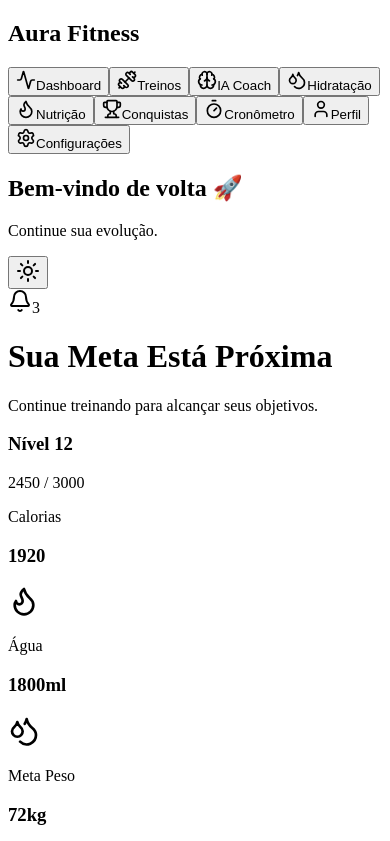
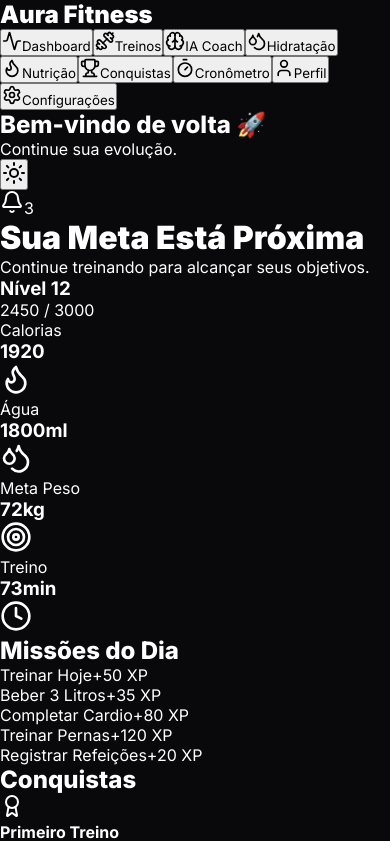
Before and after one commit to andreyribeiro392-coder/Drike.site, a React (Vite) app: page / in a window 390 px wide. Shown: the top 841 px of the page. Built offline with nearby package versions, Linux system fonts and the light colour scheme.

Commit message:
Update index.css

```diff
--- a/src/index.css
+++ b/src/index.css
@@ -1,180 +1,296 @@
-import {
-  Dumbbell,
-  Flame,
-  Droplets,
-  Trophy,
-  Calendar,
-  Target,
-  Brain,
-  Users
-} from "lucide-react";
+/* ===================================== */
+/* AURA FITNESS PREMIUM */
+/* INDEX.CSS */
+/* ===================================== */
 
-export default function Dashboard() {
-  return (
-    <div className="min-h-screen bg-black text-white p-8">
+@import url('https://fonts.googleapis.com/css2?family=Inter:wght@300;400;500;600;700;800;900&display=swap');
 
-      {/* Header */}
-      <div className="flex justify-between items-center mb-10">
-        <div>
-          <h1 className="text-5xl font-bold">
-            Bem-vindo de volta, Atleta 🚀
-          </h1>
+*{
+margin:0;
+padding:0;
+box-sizing:border-box;
+font-family:'Inter',sans-serif;
+}
 
-          <p className="text-cyan-400 mt-2">
-            Nível 12 • 2.450 XP • Focado na missão
-          </p>
-        </div>
+html{
+scroll-behavior:smooth;
+}
 
-        <div className="bg-zinc-900 rounded-3xl p-4 border border-cyan-500">
-          <h3 className="font-bold">Sua Conta</h3>
-          <p className="text-zinc-400">Pro Member</p>
-        </div>
-      </div>
+body{
+background:#09090b;
+color:white;
+overflow-x:hidden;
+}
 
-      {/* Hero */}
-      <div className="bg-gradient-to-r from-cyan-600 to-purple-700 p-8 rounded-3xl mb-8">
-        <h2 className="text-4xl font-bold">
-          Meta da Semana
-        </h2>
+#root{
+min-height:100vh;
+}
 
-        <p className="mt-3 text-lg">
-          Complete 5 treinos e ganhe +500 XP.
-        </p>
+/* SCROLLBAR */
 
-        <div className="w-full bg-black/20 h-5 rounded-full mt-5">
-          <div className="bg-white h-5 rounded-full w-3/5"></div>
-        </div>
-      </div>
+::-webkit-scrollbar{
+width:10px;
+}
 
-      {/* Stats */}
-      <div className="grid grid-cols-4 gap-6 mb-8">
+::-webkit-scrollbar-track{
+background:#111827;
+}
 
-        <div className="bg-zinc-900 p-6 rounded-3xl">
-          <Flame size={30} />
-          <h3 className="text-zinc-400 mt-3">
-            Calorias Hoje
-          </h3>
-          <p className="text-4xl font-bold mt-2">
-            1.240
-          </p>
-        </div>
+::-webkit-scrollbar-thumb{
+background:#06b6d4;
+border-radius:999px;
+}
 
-        <div className="bg-zinc-900 p-6 rounded-3xl">
-          <Droplets size={30} />
-          <h3 className="text-zinc-400 mt-3">
-            Água
-          </h3>
-          <p className="text-4xl font-bold mt-2">
-            2.3L
-          </p>
-        </div>
+::-webkit-scrollbar-thumb:hover{
+background:#22d3ee;
+}
 
-        <div className="bg-zinc-900 p-6 rounded-3xl">
-          <Target size={30} />
-          <h3 className="text-zinc-400 mt-3">
-            Meta Peso
-          </h3>
-          <p className="text-4xl font-bold mt-2">
-            76kg
-          </p>
-        </div>
+/* ANIMAÇÕES */
 
-        <div className="bg-zinc-900 p-6 rounded-3xl">
-          <Trophy size={30} />
-          <h3 className="text-zinc-400 mt-3">
-            Sequência
-          </h3>
-          <p className="text-4xl font-bold mt-2">
-            18 Dias
-          </p>
-        </div>
+@keyframes fadeIn{
+from{
+opacity:0;
+transform:translateY(15px);
+}
+to{
+opacity:1;
+transform:translateY(0);
+}
+}
 
-      </div>
+@keyframes pulseGlow{
+0%{
+box-shadow:0 0 0px rgba(34,211,238,.2);
+}
+50%{
+box-shadow:0 0 25px rgba(34,211,238,.7);
+}
+100%{
+box-shadow:0 0 0px rgba(34,211,238,.2);
+}
+}
 
-      {/* Treino e IA */}
-      <div className="grid grid-cols-2 gap-8 mb-8">
+@keyframes float{
+0%{
+transform:translateY(0px);
+}
+50%{
+transform:translateY(-10px);
+}
+100%{
+transform:translateY(0px);
+}
+}
 
-        <div className="bg-zinc-900 rounded-3xl p-6">
-          <div className="flex items-center gap-3">
-            <Dumbbell />
-            <h2 className="text-2xl font-bold">
-              Treino de Hoje
-            </h2>
-          </div>
+/* CARDS */
 
-          <div className="mt-5 space-y-4">
-            <div className="bg-zinc-800 p-4 rounded-xl">
-              Supino Reto - 4x12
-            </div>
+.card{
+background:#18181b;
+border:1px solid #27272a;
+border-radius:24px;
+padding:24px;
+transition:.3s;
+animation:fadeIn .4s ease;
+}
 
-            <div className="bg-zinc-800 p-4 rounded-xl">
-              Crucifixo - 4x10
-            </div>
+.card:hover{
+transform:translateY(-5px);
+border-color:#06b6d4;
+}
 
-            <div className="bg-zinc-800 p-4 rounded-xl">
-              Tríceps Pulley - 4x12
-            </div>
-          </div>
-        </div>
+/* BOTÕES */
 
-        <div className="bg-zinc-900 rounded-3xl p-6">
-          <div className="flex items-center gap-3">
-            <Brain />
-            <h2 className="text-2xl font-bold">
-              IA Coach
-            </h2>
-          </div>
+.btn{
+border:none;
+cursor:pointer;
+padding:14px 24px;
+border-radius:14px;
+font-weight:700;
+transition:.3s;
+}
 
-          <div className="mt-5 bg-zinc-800 p-4 rounded-xl">
-            Hoje seu rendimento está acima da média.
-            Recomendo aumentar a carga em 5%.
-          </div>
+.btn-primary{
+background:#06b6d4;
+color:white;
+}
 
-          <button className="mt-5 bg-cyan-500 px-6 py-3 rounded-xl font-bold">
-            Conversar com IA
-          </button>
-        </div>
+.btn-primary:hover{
+transform:translateY(-2px);
+animation:pulseGlow 1.5s infinite;
+}
 
-      </div>
+.btn-success{
+background:#22c55e;
+color:white;
+}
 
-      {/* Grid Inferior */}
-      <div className="grid grid-cols-3 gap-6">
+.btn-danger{
+background:#ef4444;
+color:white;
+}
 
-        <div className="bg-zinc-900 p-6 rounded-3xl">
-          <Calendar />
-          <h2 className="mt-3 text-xl font-bold">
-            Calendário
-          </h2>
+.btn-warning{
+background:#eab308;
+color:black;
+}
 
-          <p className="text-zinc-400 mt-2">
-            Próximo treino amanhã às 18h.
-          </p>
-        </div>
+/* INPUTS */
 
-        <div className="bg-zinc-900 p-6 rounded-3xl">
-          <Users />
-          <h2 className="mt-3 text-xl font-bold">
-            Comunidade
-          </h2>
+input{
+outline:none;
+border:none;
+}
 
-          <p className="text-zinc-400 mt-2">
-            3 amigos treinaram hoje.
-          </p>
-        </div>
+input:focus{
+box-shadow:0 0 0 2px #06b6d4;
+}
 
-        <div className="bg-zinc-900 p-6 rounded-3xl">
-          <Trophy />
-          <h2 className="mt-3 text-xl font-bold">
-            Conquistas
-          </h2>
+/* TÍTULOS */
 
-          <p className="text-zinc-400 mt-2">
-            Medalha de 15 dias desbloqueada.
-          </p>
-        </div>
+h1{
+font-weight:900;
+}
 
-      </div>
+h2{
+font-weight:800;
+}
 
-    </div>
-  );
+h3{
+font-weight:700;
 }
+
+/* DASHBOARD */
+
+.hero-banner{
+background:linear-gradient(
+135deg,
+#06b6d4,
+#8b5cf6,
+#ec4899
+);
+padding:50px;
+border-radius:30px;
+animation:fadeIn .5s ease;
+}
+
+.hero-banner h1{
+font-size:3rem;
+}
+
+.hero-banner p{
+margin-top:15px;
+font-size:1.2rem;
+}
+
+/* XP BAR */
+
+.xp-container{
+width:100%;
+height:16px;
+background:#27272a;
+border-radius:999px;
+overflow:hidden;
+}
+
+.xp-fill{
+height:100%;
+background:linear-gradient(
+90deg,
+#06b6d4,
+#8b5cf6
+);
+}
+
+/* PERFIL */
+
+.avatar{
+width:160px;
+height:160px;
+border-radius:50%;
+object-fit:cover;
+border:5px solid white;
+}
+
+/* CRONÔMETRO */
+
+.timer-circle{
+width:320px;
+height:320px;
+border-radius:50%;
+display:flex;
+justify-content:center;
+align-items:center;
+font-size:5rem;
+font-weight:900;
+background:linear-gradient(
+135deg,
+#06b6d4,
+#8b5cf6
+);
+margin:auto;
+animation:pulseGlow 2s infinite;
+}
+
+/* EXERCÍCIOS */
+
+.exercise-card img{
+width:100%;
+height:220px;
+object-fit:cover;
+}
+
+.exercise-card{
+overflow:hidden;
+border-radius:24px;
+background:#18181b;
+transition:.3s;
+cursor:pointer;
+}
+
+.exercise-card:hover{
+transform:scale(1.03);
+}
+
+/* CONQUISTAS */
+
+.badge{
+display:flex;
+align-items:center;
+justify-content:center;
+padding:12px;
+border-radius:16px;
+background:#27272a;
+font-weight:700;
+}
+
+/* RESPONSIVO */
+
+@media(max-width:1200px){
+
+.grid-cols-4{
+grid-template-columns:
+repeat(2,minmax(0,1fr));
+}
+
+}
+
+@media(max-width:768px){
+
+.grid-cols-4,
+.grid-cols-3,
+.grid-cols-2{
+grid-template-columns:
+repeat(1,minmax(0,1fr));
+}
+
+.hero-banner h1{
+font-size:2rem;
+}
+
+.timer-circle{
+width:240px;
+height:240px;
+font-size:3rem;
+}
+
+}
```
